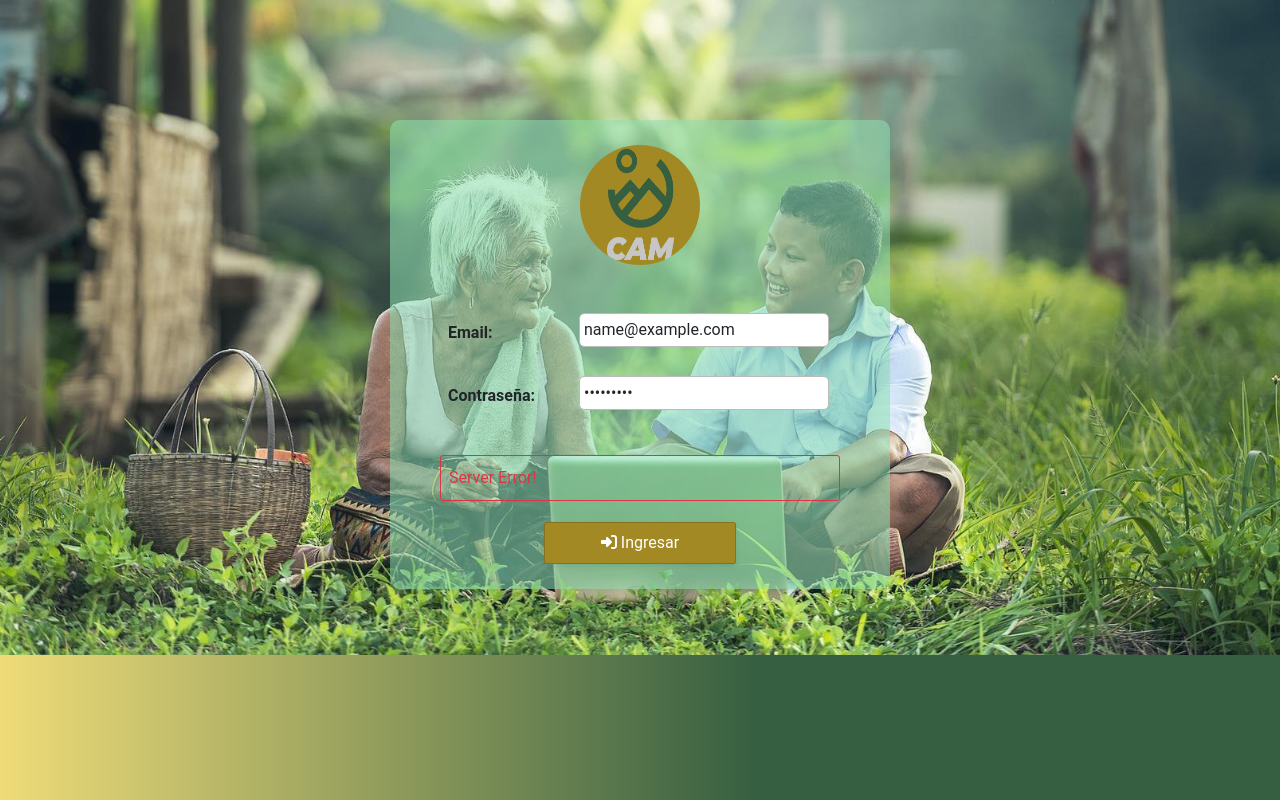
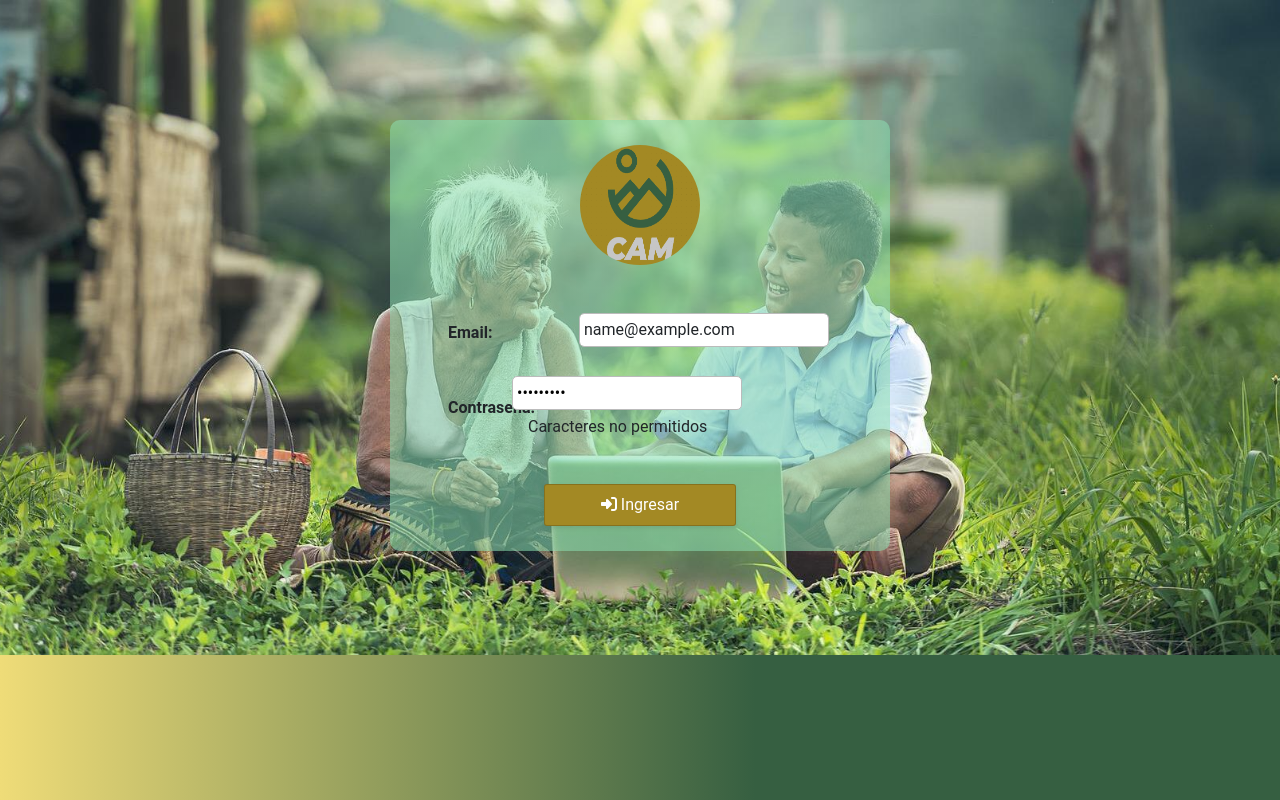
Before and after one commit to einarch/ComunidadAdultoMayor, a React (Create React App) app: page /Login in a window 1280 px wide. Both pictures are taken after typing "name@example.com", "Sample123" into the empty fields and a click on the button "Ingresar". Built offline with nearby package versions, Linux system fonts and the light colour scheme; no server answers.

Commit message:
Added login validation

```diff
--- a/package.json
+++ b/package.json
@@ -13,6 +13,8 @@
     "axios": "^0.26.1",
     "bootstrap": "^5.1.3",
     "dateformat": "^5.0.3",
+    "email-validator": "^2.0.4",
+    "formik": "^2.2.9",
     "prop-type": "0.0.1",
     "prop-types": "^15.8.1",
     "react": "^18.0.0",
@@ -20,7 +22,8 @@
     "react-dom": "^18.0.0",
     "react-router-dom": "^6.3.0",
     "react-scripts": "5.0.0",
-    "web-vitals": "^2.1.4"
+    "web-vitals": "^2.1.4",
+    "yup": "^0.32.11"
   },
   "scripts": {
     "start": "react-scripts start",
--- a/src/login/Login.js
+++ b/src/login/Login.js
@@ -1,50 +1,54 @@
 import { useState, useContext } from 'react';
-import { Link } from 'react-router-dom';
-import Form from "react-bootstrap/Form";
-import Button from "react-bootstrap/Button";
 import Container from "react-bootstrap/Container";
 import "./Login.css";
 import "./Login.css";
 import logo from './../imagenes/logo-comunidad.PNG'
-import Image from "react-bootstrap/Image";
 import { UserContext } from './context/UserContext';
 import { FontAwesomeIcon } from "@fortawesome/react-fontawesome";
 import { faSignInAlt } from "@fortawesome/free-solid-svg-icons";
-const Login = () => {
-    const { loginUser, wait, loggedInCheck } = useContext(UserContext);
-    const [redirect, setRedirect] = useState(false);
-    const [errMsg, setErrMsg] = useState(false);
-    const [formData, setFormData] = useState({
-        email: '',
-        password: ''
-    });
+import { Formik } from "formik";
+import * as EmailValidator from "email-validator";
+import * as Yup from "yup";
 
-    const onChangeInput = (e) => {
-        setFormData({
-            ...formData,
-            [e.target.name]: e.target.value
-        })
-    }
+const Login = () => (
 
-    const submitForm = async (e) => {
-        e.preventDefault();
+    <Formik
+        initialValues={{ email: "", password: "" }}
+        onSubmit={(values, { setSubmitting }) => {
+            setTimeout(() => {
+                console.log("Logging in", values);
+                setSubmitting(false);
+            }, 500);
+        }}
 
-        if (!Object.values(formData).every(val => val.trim() !== '')) {
-            setErrMsg('Please Fill in all Required Fields!');
-            return;
-        }
+        validationSchema={Yup.object().shape({
+            email: Yup.string()
+                .email("Correo no válido")
+                .min(6, "Correo no válido")
+                .max(30, "Correo no válido")
+                .required("Introduzca su correo")
+                .matches(/^[a-z0-9.\s]+@[a-z0-9\s]+\.[a-z0-9.\s]/, "Caracteres no permitidos"),
+            password: Yup.string()
+                .required("Introduzca su contraseña")
+                .min(6, "Contraseña no válida")
+                .max(15, "Contraseña no válida")
+                .matches(/^(?=.*[A-Za-z])(?=.*\d)[A-Za-z\d@$!%*#?&]$/, "Caracteres no permitidos")
+        })}
 
-        const data = await loginUser(formData);
-        if (data.success) {
-            e.target.reset();
-            setRedirect('Redirecting...');
-            await loggedInCheck();
-            return;
-        }
-        setErrMsg(data.message);
-    }
+    >
+        {props => {
+            const {
+                values,
+                touched,
+                errors,
+                isSubmitting,
+                handleChange,
+                handleBlur,
+                handleSubmit
+            } = props;
 
             return (
+
                 <div className='loginPage'>
                     <br />
                     <br />
@@ -55,28 +59,65 @@ const Login = () => {
                         <div className='mb-5'>
                             <img src={logo} className="rounded-circle" height="120" width="120"></img>
                         </div>
-                <form onSubmit={submitForm} className="row g-3 ">
+                        <form onSubmit={handleSubmit} className="row g-3 ">
                             <div className="mb-2 d-flex flex-row align-items-center">
                                 <label htmlFor="email" className="col-sm-2 col-form-label">Email:</label>
-                        <div class="col-sm-12 ">
-                            <input className="form-control center-block" type="email" name="email" onChange={onChangeInput} id="email" value={formData.email} required />
+                                <div class="col-sm-12">
+                                    <input
+                                        class="form-control center-block"
+                                        id="email"
+                                        type="email"
+                                        name="email"
+                                        placeholder="Ingresa tu correo"
+                                        onChange={handleChange}
+                                        onBlur={handleBlur}
+                                        value={values.email} required
+                                        className={errors.email && touched.email && "error"}
+                                    />
+                                    <div>
+                                        {errors.email && touched.email && (
+                                            <div className="input-feedback">{errors.email}</div>
+                                        )}
+                                    </div>
+
                                 </div>
                             </div>
                             <div className="mb-2 d-flex flex-row align-items-center">
                                 <label htmlFor="password" className="col-sm-2 col-form-label">Contraseña:</label>
                                 <div class="col-sm-12">
-                            <input className="form-control center-block" type="password" name="password" onChange={onChangeInput} id="password" value={formData.password} required />
+                                    <input
+                                        class="form-control center-block"
+                                        className={errors.password && touched.password && "error"}
+                                        id="password"
+                                        type="password"
+                                        name="password"
+                                        placeholder="Ingresa tu password"
+                                        onChange={handleChange}
+                                        onBlur={handleBlur}
+                                        value={values.password} required />
+                                    <div>
+                                        {errors.password && touched.password && (
+                                            <Container className="input-feedback">{errors.password}</Container>
+                                        )}
+                                    </div>
                                 </div>
                             </div>
                             <i class='fas fa-sign-in-alt'></i>
-                    {errMsg && <div className="err-msg">{errMsg}</div>}
                             <div className="d-flex flex-row align-items-center justify-content-center">
-                        {redirect ? redirect : <button type="submit" disabled={wait}><FontAwesomeIcon icon={faSignInAlt}/> Ingresar</button>}
+                                <button
+                                    type="submit"
+                                    disabled={isSubmitting}>
+                                    <FontAwesomeIcon icon={faSignInAlt} /> Ingresar
+                                </button>
+
                             </div>
                         </form>
                     </Container >
                 </div >
             );
         }
+        }
+    </Formik>
+);
 
 export default Login;
```
Lines whose indentation alone changed are shown as unchanged.
